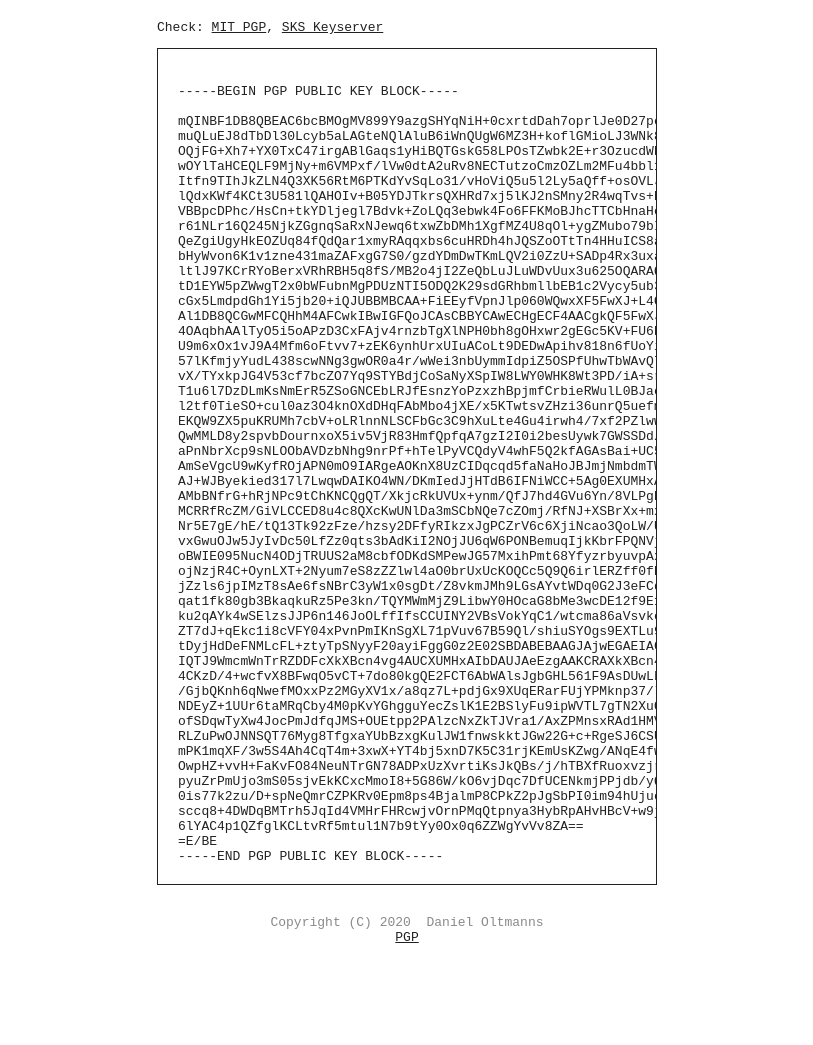
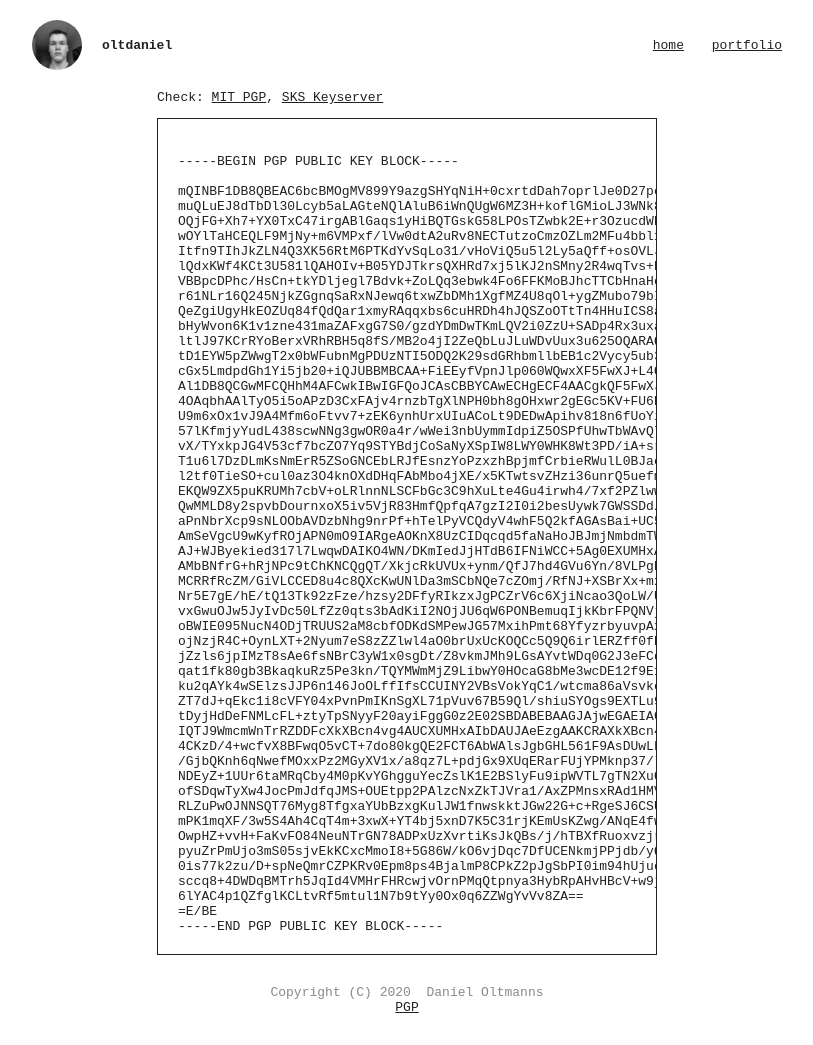
Before and after one commit to oltdaniel/me, a Jekyll site: the page built from pgp.html, in a window 1280 px wide. Shown: the whole page, without its empty margins (233-1046 px from the left). Built offline with Jekyll 4.4.1, drawn with Linux system fonts in a browser that asks for light colours; before the commit the page ends 975 px from its top, so only the background shows below that.

Commit message:
better layout

```diff
--- a/_config.dev.yml
+++ b/_config.dev.yml
@@ -10,7 +10,7 @@ plugins:
 sass:
   style: compressed
 highlighter: none
-future: false
+future: true
 excerpt_separator: <!--abstract-->
 exclude:
   - Gemfile
--- a/_layouts/default.html
+++ b/_layouts/default.html
@@ -28,8 +28,8 @@
         {{ content }}
 
         <footer>
-            <span>Copyright (C) {{ 'now' | date: '%Y' }}  Daniel Oltmanns</span>
-            <a href="{{ '/pgp.html' | absolute_url }}" target="_blank">PGP</a>
+            <span>Copyright (C) {{ 'now' | date: '%Y' }}  Daniel Oltmanns</span><br>
+            <a href="{{ '/pgp.html' | absolute_url }}">PGP</a>
         </footer>
     </body>
 </html>
--- a/_posts/2019-08-13-counting-instead-of-tracking.markdown
+++ b/_posts/2019-08-13-counting-instead-of-tracking.markdown
@@ -10,6 +10,8 @@ the way how it has been implemented in the recent years has evolved from
 counting single requests to tracking the use across multiple websites.
 
 <!--abstract-->
+
+<hr>
 
 We at <u>fcused.at</u> decided against this trend and went back to the old
 classics of website analysis. We start counting the unique requests, instead of
--- a/assets/style.sass
+++ b/assets/style.sass
@@ -9,9 +9,7 @@ footer
     margin: 30px auto
     text-align: center
     color: #8a8a8a
-
-    & > *
-        display: block
+    text-align: center
 
 // typography
 body
@@ -61,6 +59,7 @@ nav
         flex: 1
         display: flex
         align-items: center
+        cursor: pointer
 
         img
             width: 50px
--- a/index.html
+++ b/index.html
@@ -1,5 +1,5 @@
 ---
-layout: default
+layout: page
 ---
 <main>
     <me>
@@ -25,7 +25,7 @@ layout: default
             <project-slogan>log your thoughts</project-slogan>
         </project>
 
-        <a href="/portfolio">view portfolio</a>
+        <a href="https://github.com/oltdaniel?tab=repositories" target="_blank">view all</a>
     </projects>
 
     <posts>
--- a/pgp.html
+++ b/pgp.html
@@ -1,5 +1,5 @@
 ---
-layout: default
+layout: page
 ---
 
 <pgp>
```
